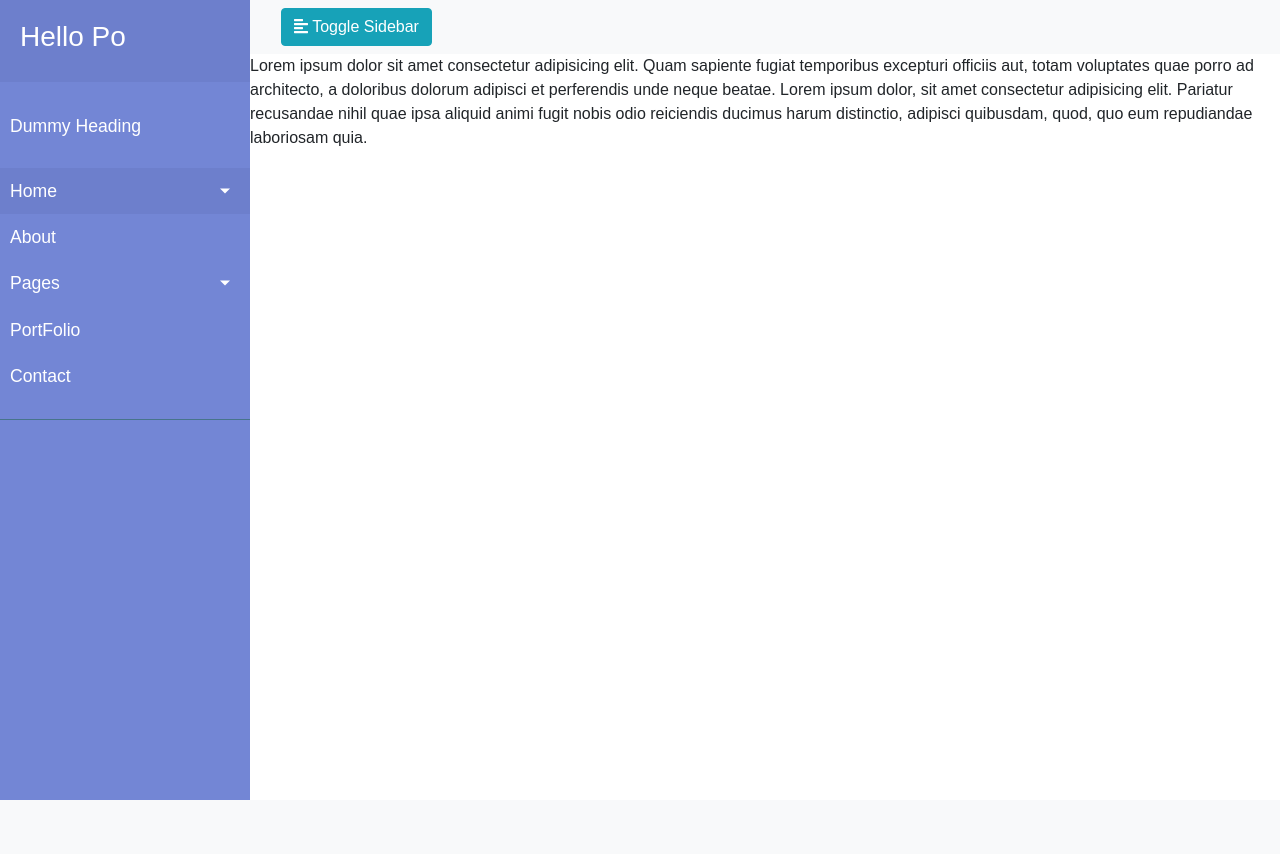
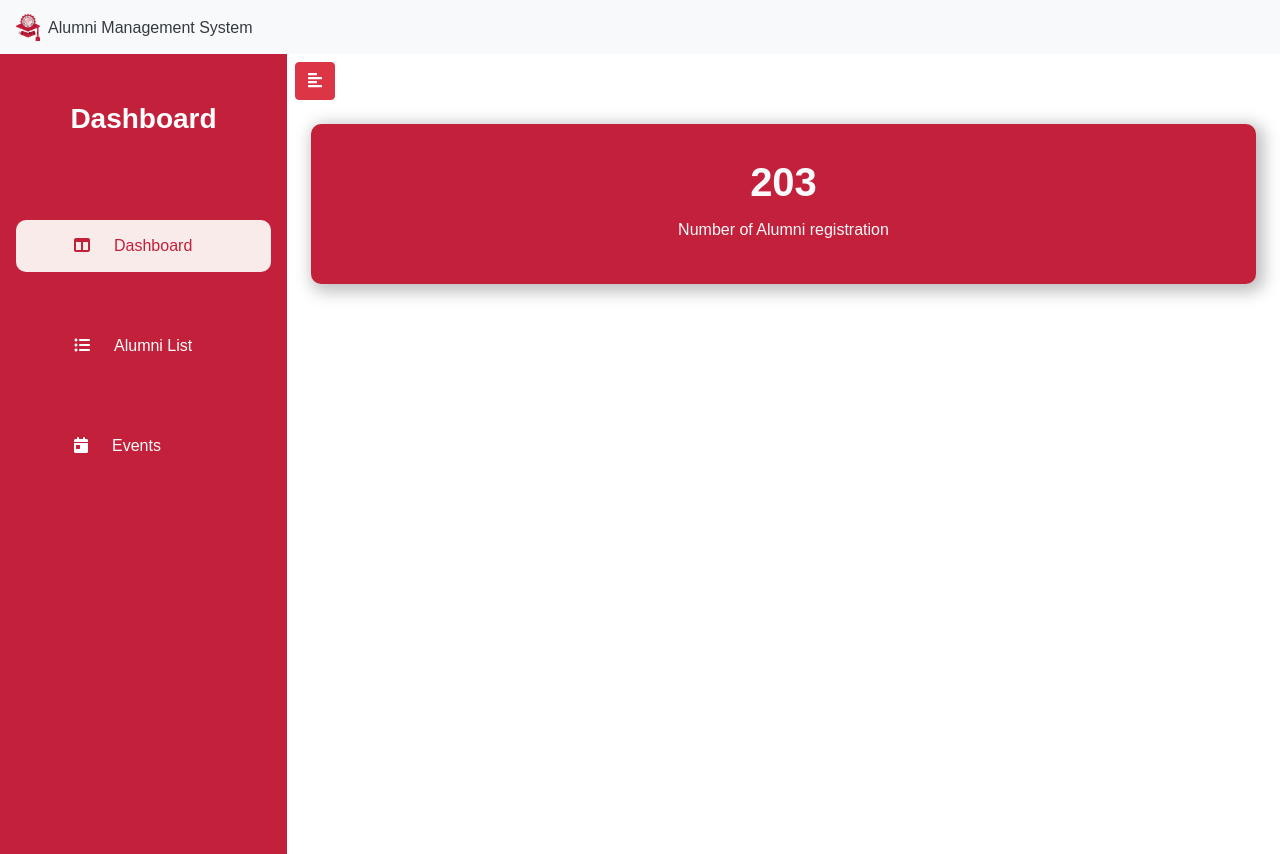
Before and after one commit to chrisffs/TUPV-Alumni-Database, a PHP site: page /admin/index.php in a window 1280 px wide. Before the commit the page ends 800 px from the top, so only its background shows below. Run offline with PHP 8.4, Linux system fonts and the light colour scheme; some web fonts are replaced.

Commit message:
added admin dashboard css and displayed alumni list

```diff
--- a/admin/index.php
+++ b/admin/index.php
@@ -9,6 +9,7 @@
     <title>Document</title>
     <!-- <script defer src="https://use.fontawesome.com/releases/v5.0.13/js/solid.js" integrity="sha384-tzzSw1/Vo+0N5UhStP3bvwWPq+uvzCMfrN1fEFe+xBmv1C/AtVX5K0uZtmcHitFZ" crossorigin="anonymous"></script> -->
     <!-- <script defer src="https://use.fontawesome.com/releases/v5.0.13/js/fontawesome.js" integrity="sha384-6OIrr52G08NpOFSZdxxz1xdNSndlD4vdcf/q2myIUVO0VsqaGHJsB0RaBE01VTOY" crossorigin="anonymous"></script> -->
+    <link rel="stylesheet" href="../css/font-awesome.min.css">
     <link rel="stylesheet" type="text/css" href="../css/all.min.css">
     <link rel="stylesheet" href="style(admin).css" type="text/css">
     <link rel="stylesheet" href="../css/bootstrap.min.css">
@@ -16,66 +17,62 @@
     <link rel="stylesheet" href="../css/bootstrap4.5.3.min.css">
 </head>
 <body>
+<section>
+    <div class="navbar bg-light">
+        <a href="#home" class="navbar-brand d-flex align-items-center " id="logo">
+            <img src="../img/Group 1.png" alt="" style="max-width: 24px;">
+            <p class="text-dark fs-6 fw-regular mb-0 ms-2">
+            Alumni Management System
+            </p>
+        </a>
+    </div>
+</section>
 <div class="wrapper">
     <!-- Sidebar -->
     <nav id="sidebar">
-        <div class="sidebar-header">
-            <h3>Hello Po</h3>
+        <div class="sidebar-header pt-5 pb-2">
+            <h3 class="fw-bold text-center">Dashboard</h3>
         </div>
-        <ul class="list-unstyled components">
-            <p>Dummy Heading</p>
-            <li class="active">
-                <a href="#homeSubmenu" data-toggle="collapse" aria-expanded="false" class="dropdown-toggle nav-link">Home</a>
-                <ul class="collapse list-unstyled" id="homeSubmenu">
-                    <li>
-                        <a class="nav-link" href="#">Home 1</a>
-                    </li>
-                    <li>
-                        <a class="nav-link" href="#">Home 2</a>
-                    </li>
-                    <li>
-                        <a class="nav-link" href="#">Home 3</a>
-                    </li>
-                </ul>
+        <ul class="list-unstyled components text-start">
+            <li class="my-5 mx-3 py-1 active">
+                <div class="ps-5">
+                    <a class="nav-link fs-6" href="index.php"><i class="fa-solid fa-table-columns pe-4"></i>Dashboard</a>
+                </div>
             </li>
-            <li>
-                <a class="nav-link" href="#">About</a>
+            <li class="my-5 mx-3 py-1">
+                <div class="ps-5">
+                    <a class="nav-link fs-6" href="alumni-list.php"><i class="fa-solid fa-list-ul pe-4"></i>Alumni List</a>
+                </div>
             </li>
-            <li>
-                <a href="#pageSubmenu" data-toggle="collapse" aria-expanded="false" class="dropdown-toggle nav-link">Pages</a>
-                <ul class="collapse list-unstyled" id="pageSubmenu">
-                    <li>
-                        <a class="nav-link" href="#">Page 1</a>
-                    </li>
-                    <li>
-                        <a class="nav-link" href="#">Page 2</a>
-                    </li>
-                    <li>
-                        <a class="nav-link" href="#">Page 3</a>
-                    </li>
-                </ul>
-            </li>
-            <li>
-                <a class="nav-link" href="#">PortFolio</a>
-            </li>
-            <li>
-                <a class="nav-link" href="#">Contact</a>
+            <li class="my-5 mx-3 py-1">
+                <div class="ps-5">
+                    <a class="nav-link fs-6" href="events.php"><i class="fa-solid fa-calendar-day pe-4"></i>Events</a>
+                </div>
             </li>
         </ul>
     </nav>
     <!-- Page Content -->
-    <div id="content">
-        <nav class="navbar navbar-expand-lg navbar-light bg-light">
-            <div class="container-fluid">
-                <button type="button" id="sidebarCollapse" class="btn btn-info">
+    <div class="flex-fill" id="content">
+        <nav class="px-1 navbar navbar-expand-lg navbar-light">
+            <div class="container-fluid px-1">
+                <button type="button" id="sidebarCollapse" class="btn btn-danger">
                     <i class="fas fa-align-left"></i>
-                    <span>Toggle Sidebar</span>
                 </button>
             </div>
         </nav>
-        <div>
-            Lorem ipsum dolor sit amet consectetur adipisicing elit. Quam sapiente fugiat temporibus excepturi officiis aut, totam voluptates quae porro ad architecto, a doloribus dolorum adipisci et perferendis unde neque beatae. Lorem ipsum dolor, sit amet consectetur adipisicing elit. Pariatur recusandae nihil quae ipsa aliquid animi fugit nobis odio reiciendis ducimus harum distinctio, adipisci quibusdam, quod, quo eum repudiandae laboriosam quia.
+        <div class="mx-4">
+            <div class="bg-tup text-light my-3 w-100 br10 box-shadow1">
+                <div class="alum-count p-4">
+                    <p class="fs-1 fw-bold text-center mb-0 text-light">
+                    203
+                    </p>
+                    <p class="text-light text-center fs-6">
+                    Number of Alumni registration
+                    </p>
+                </div>
+            </div>
         </div>
+
     </div>
 </div>
 
--- a/admin/style(admin).css
+++ b/admin/style(admin).css
@@ -5,7 +5,42 @@
     font-family: 'Poppins', sans-serif;
 }
 
-
+.bg-tup {
+    background-color: #C3203B;
+}
+.bg-light-cs {
+    background-color: #FAECEC;
+}
+.box-shadow1 {
+    box-shadow: 4px 4px 16px 4px rgba(0, 0, 0, 0.25);
+}
+.br10 {
+    border-radius: 10px;
+}
+.m-tbl-th {
+    font-size: 12px;
+}
+.action-td {
+    min-width: 7.3rem;
+}
+.action-td .row .col a i {
+    font-size: 1.5rem;
+    color: #C3203B;
+    transition: 0.2s;
+}
+.action-td .row .col a i:hover {
+    font-size: 1.8rem;
+}
+.table td,.table th {
+    /* padding: 0 !important; */
+    vertical-align: middle !important;
+}
+.low-col {
+    min-width: 8rem;
+}
+.sup-col {
+    min-width: 21rem;
+}
 .wrapper {
     display: flex;
     width: 100%;
@@ -13,7 +48,7 @@
 }
 
 #sidebar.active {
-    margin-left: -250px;
+    margin-left: -287px;
 }
 
 a[data-toggle="collapse"] {
@@ -43,30 +78,30 @@ p {
     color: #999;
 }
 
-a, a:hover, a:focus {
-    color: inherit;
+a:hover, a:focus {
+    color: #000000;
     text-decoration: none;
     transition: all 0.3s;
 }
 
 #sidebar {
     /* don't forget to add all the previously mentioned styles here too */
-    min-width: 250px;
-    max-width: 250px;
+    min-width: 287px;
+    max-width: 287px;
     min-height: 100vh;
-    background: #7386D5;
+    background: #C3203B;
     color: #fff;
     transition: all 0.3s;
 }
 
 #sidebar .sidebar-header {
     padding: 20px;
-    background: #6d7fcc;
+    background: #C3203B;
 }
 
 #sidebar ul.components {
     padding: 20px 0;
-    border-bottom: 1px solid #47748b;
+    /* border-bottom: 1px solid #47748b; */
 }
 
 #sidebar ul p {
@@ -79,19 +114,26 @@ a, a:hover, a:focus {
     font-size: 1.1em;
     display: block;
 }
-#sidebar ul li a:hover {
+/* #sidebar ul li a:hover {
     color: #7386D5;
     background: #fff;
-}
+} */
 
-#sidebar ul li.active > a, a[aria-expanded="true"] {
+/* #sidebar ul li.active > a, a[aria-expanded="true"] {
     color: #fff;
-    background: #6d7fcc;
-}
+    background: #C3203B;
+} */
 ul ul a {
     font-size: 0.9em !important;
     padding-left: 30px !important;
-    background: #6d7fcc;
+    background: #C3203B;
+}
+.active {
+    background-color: #FAEBEB;
+    border-radius: 10px;
+}
+.active a, .active i {
+    color: #C3203B;
 }
 
 @media (max-width: 768px) {
```
Also changed, not shown: admin/alumni-list.php (added, +182 -0 lines).
